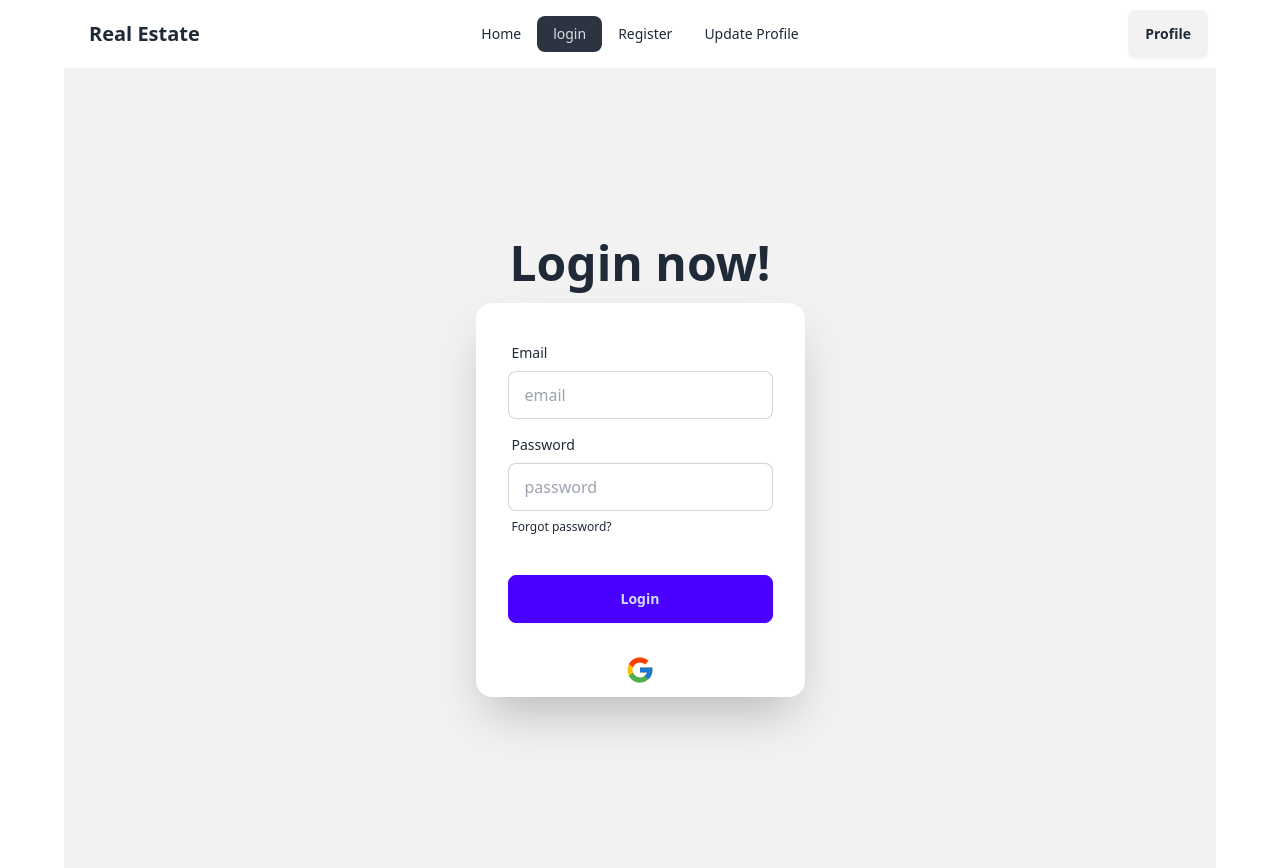
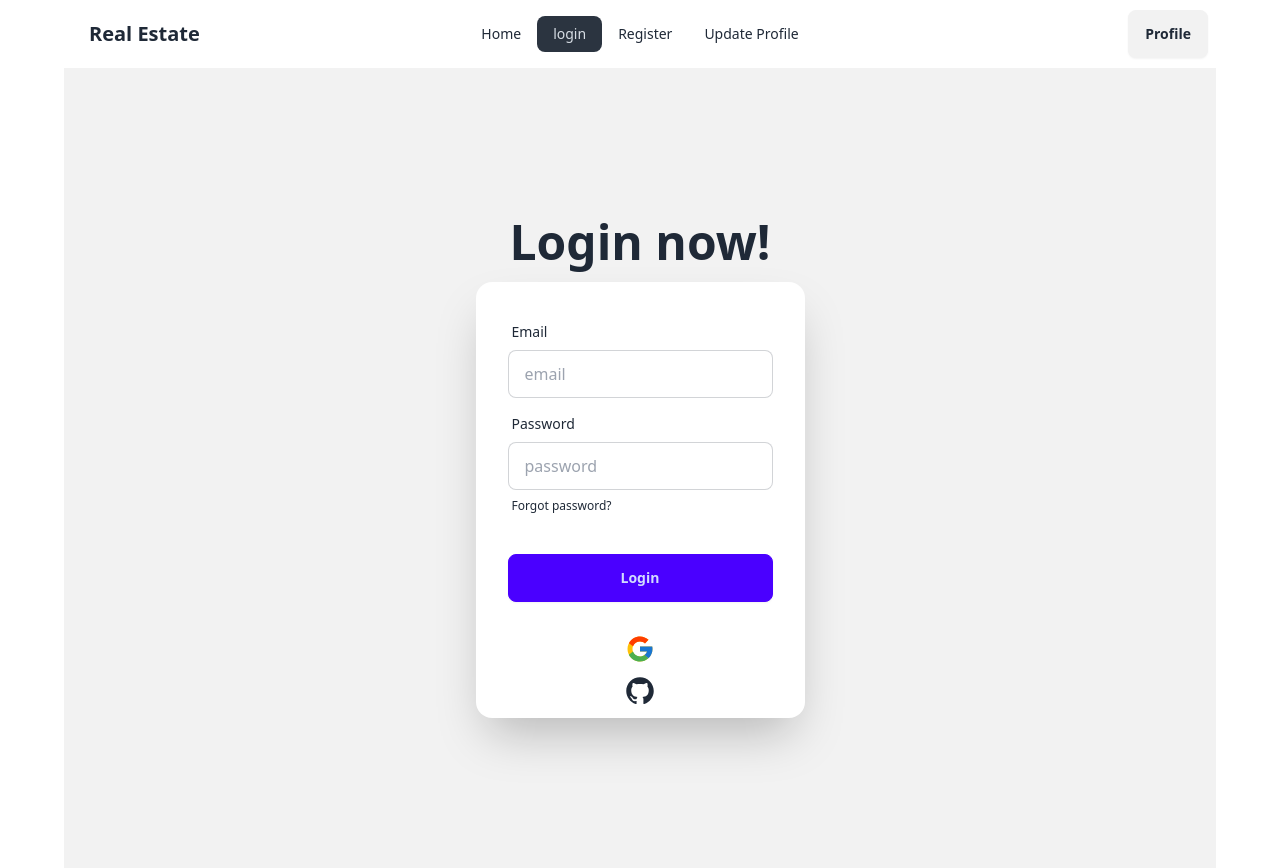
Before and after one commit to imran61999/Real-Estate-Client, a React (Vite) app: page /login in a window 1280 px wide. Built offline with nearby package versions, Linux system fonts and the light colour scheme.

Commit message:
github login ready

```diff
--- a/src/Components/Login/Login.jsx
+++ b/src/Components/Login/Login.jsx
@@ -1,24 +1,38 @@
 import { GoogleAuthProvider, getAuth, signInWithPopup } from "firebase/auth";
 import app from "../../firebase/firebase.init";
 import { FcGoogle } from "react-icons/fc";
+import { GithubAuthProvider } from "firebase/auth";
+import { GrGithub } from "react-icons/gr";
+
 
 
 
 const Login = () => {
   const auth = getAuth(app);
-  const provider = new GoogleAuthProvider();
+  const googleProvider = new GoogleAuthProvider();
+  const githubProvider = new GithubAuthProvider();
 
   const handleGoogleLogin =()=>{
-    signInWithPopup(auth, provider)
+    signInWithPopup(auth, googleProvider)
     .then(result =>   {
       const user = result.user;
       console.log(user)
     })
     .catch(error =>{
-      console.log('error', error.message)
+      console.log(error.message)
     })
   }
 
+  const handleGithubSignIn = ()=>{
+    signInWithPopup(auth, githubProvider)
+    .then( result => {
+      const loggedUser = result.user;
+      console.log(loggedUser)
+    })
+    .catch( error =>{
+      console.log(error)
+    })
+  }
     return (
         <div className="hero min-h-screen bg-base-200">
           <div className="hero-content flex-col">
@@ -46,7 +60,10 @@ const Login = () => {
           <button className="btn btn-primary">Login</button>
         </div>
       </form>
-        <button className="text-3xl mx-auto mb-3" onClick={handleGoogleLogin}><FcGoogle /></button>
+       {/* <div className="flex"> */}
+       <button className="text-3xl mx-auto mb-3" onClick={handleGoogleLogin}><FcGoogle /></button>
+        <button className="text-3xl mx-auto mb-3" onClick={handleGithubSignIn}><GrGithub /></button>
+       {/* </div> */}
     </div>
   </div>
 </div>
```
